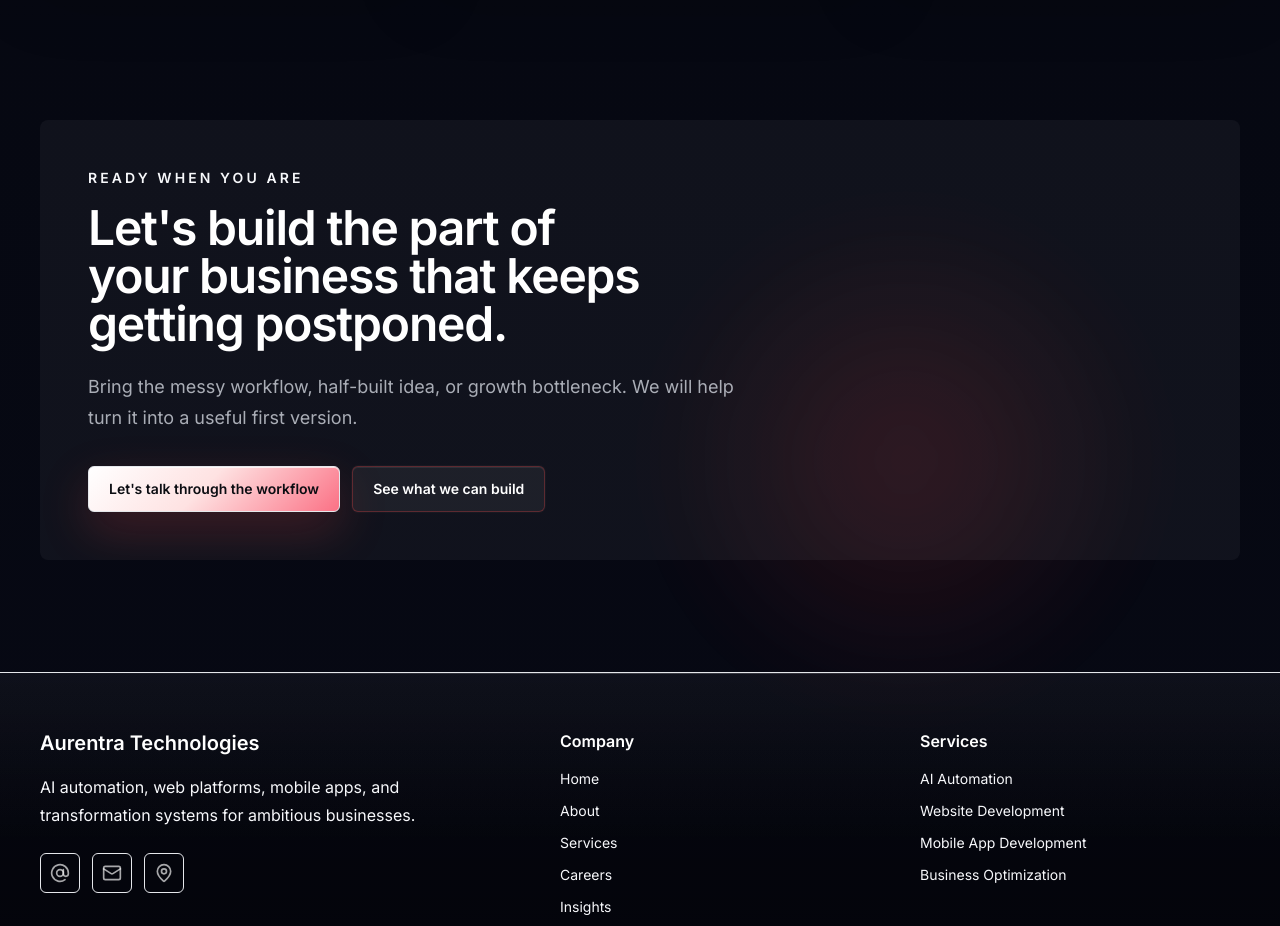
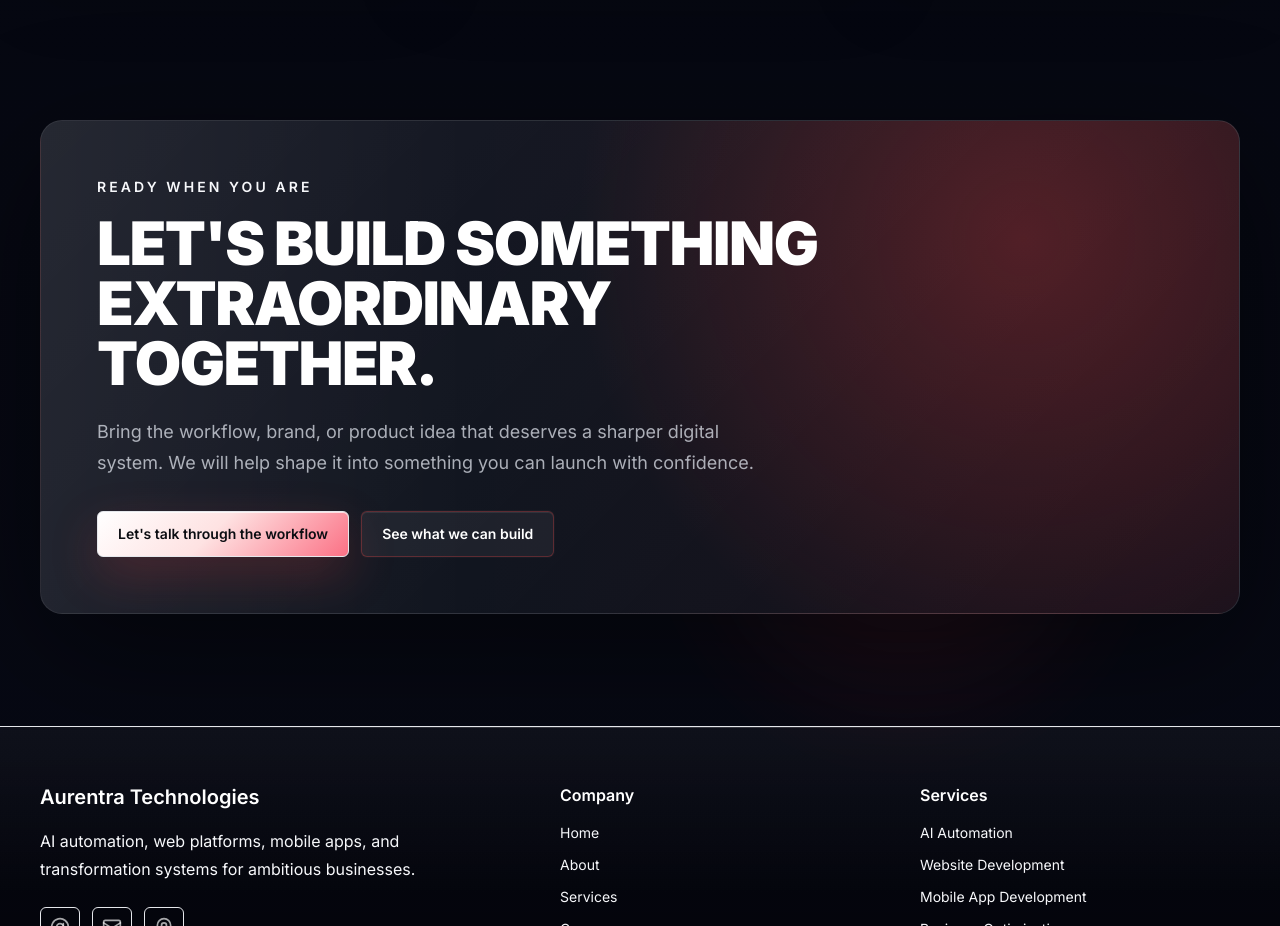
Before and after one commit to Akhils696/Aurentra, a Next.js app: page / in a window 1280 px wide. Shown: the part 6360-7286 px from the top of the page. Built offline with nearby package versions, Linux system fonts and the light colour scheme.

Commit message:
feat: redesign CTA sections using poster-inspired visual language

```diff
--- a/app/globals.css
+++ b/app/globals.css
@@ -304,6 +304,26 @@ p {
   opacity: 0.55;
 }
 
+.poster-cta {
+  position: relative;
+  overflow: hidden;
+  border-radius: 22px;
+  border: 1px solid rgba(255, 255, 255, 0.12);
+  background:
+    radial-gradient(circle at 82% 24%, rgba(239, 61, 61, 0.26), transparent 28rem),
+    linear-gradient(135deg, rgba(255, 255, 255, 0.08), rgba(255, 255, 255, 0.02)),
+    #050914;
+  box-shadow: 0 34px 130px rgba(0, 0, 0, 0.48);
+}
+
+.poster-cta::before {
+  content: "";
+  position: absolute;
+  inset: 0;
+  background: linear-gradient(90deg, rgba(255, 255, 255, 0.08), transparent 36%, rgba(239, 61, 61, 0.1));
+  opacity: 0.7;
+}
+
 .feature-mockup {
   box-shadow:
     inset 0 1px 0 rgba(255, 255, 255, 0.06),
--- a/app/page.tsx
+++ b/app/page.tsx
@@ -155,12 +155,12 @@ export default function Home() {
 
       <section className="cinematic-red-glow pb-24 pt-12 sm:pb-28">
         <Container>
-          <div className="overflow-hidden rounded-lg bg-white/[0.045] p-8 sm:p-10 lg:p-12">
-            <div className="max-w-3xl">
+          <div className="poster-cta p-8 sm:p-10 lg:p-14">
+            <div className="relative max-w-4xl">
               <p className="text-sm font-semibold uppercase tracking-[0.22em] text-white/48">Ready when you are</p>
-              <h2 className="mt-4 max-w-2xl text-3xl font-semibold tracking-tight text-white sm:text-5xl">Let&apos;s build the part of your business that keeps getting postponed.</h2>
+              <h2 className="mt-4 max-w-3xl text-4xl font-black uppercase tracking-tight text-white sm:text-6xl">Let&apos;s Build Something Extraordinary Together.</h2>
               <p className="body-copy mt-6 max-w-2xl text-lg">
-                Bring the messy workflow, half-built idea, or growth bottleneck. We will help turn it into a useful first version.
+                Bring the workflow, brand, or product idea that deserves a sharper digital system. We will help shape it into something you can launch with confidence.
               </p>
               <div className="mt-8 flex flex-col gap-3 sm:flex-row">
                 <Button href="/contact">Let&apos;s talk through the workflow</Button>
```
